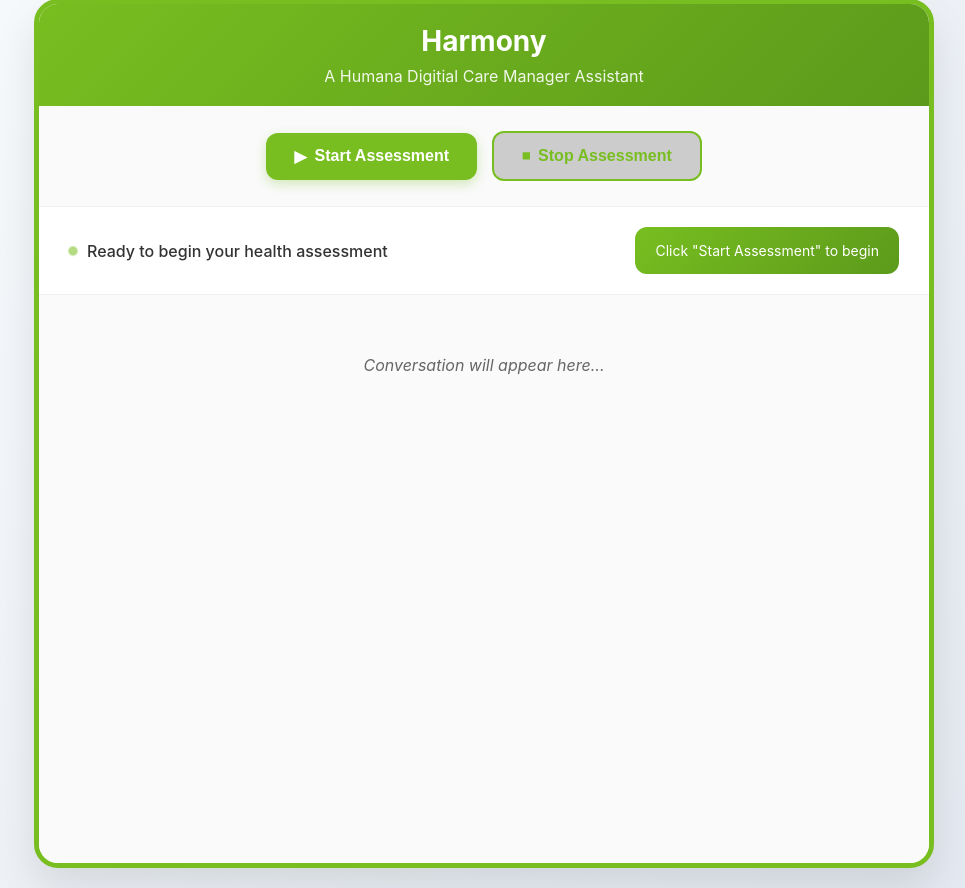
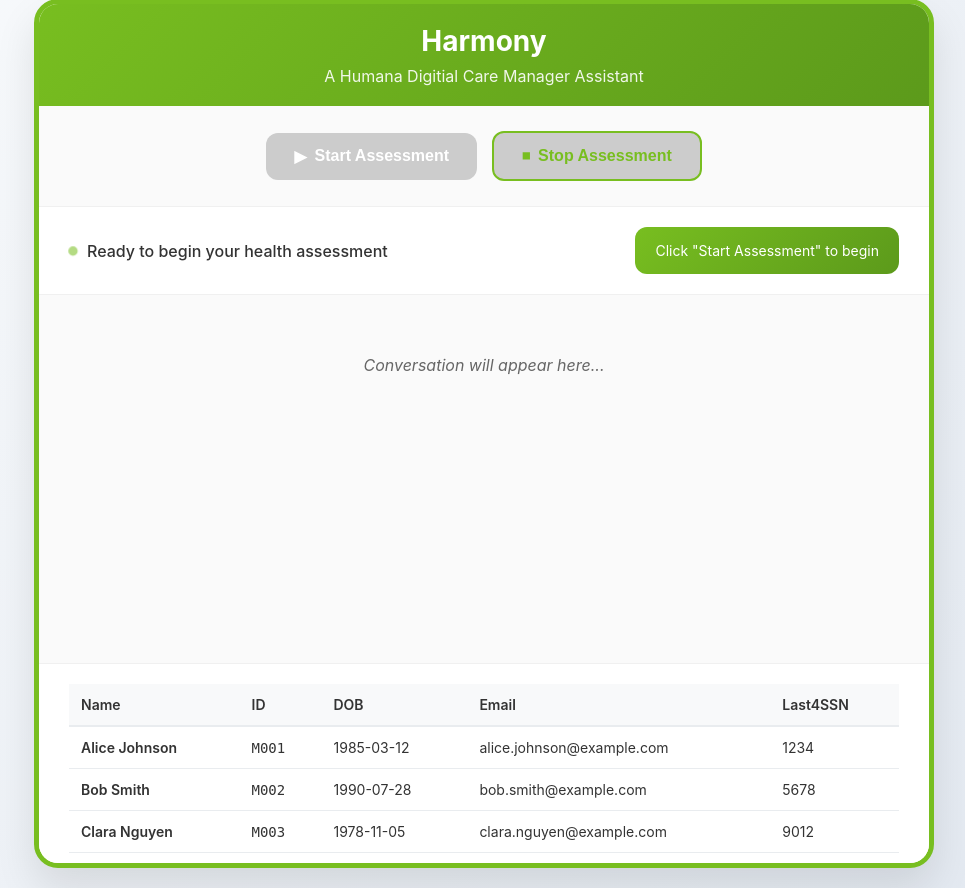
Before and after one commit to Jils-Patel/Speech, a Flask app: page / in a window 1280 px wide. Shown: the part 21-909 px from the top of the page, without its empty margins (156-1121 px from the left). Run offline with Flask 2, Linux system fonts and the light colour scheme; some libraries are stand-ins or nearby versions.

Commit message:
added member info

```diff
--- /dev/null
+++ b/members.json
@@ -0,0 +1,42 @@
+[
+    {
+      "member_id": "M001",
+      "first_name": "Alice",
+      "last_name": "Johnson",
+      "DOB": "1985-03-12",
+      "email": "alice.johnson@example.com",
+      "last4ssn": "1234"
+    },
+    {
+      "member_id": "M002",
+      "first_name": "Bob",
+      "last_name": "Smith",
+      "DOB": "1990-07-28",
+      "email": "bob.smith@example.com",
+      "last4ssn": "5678"
+    },
+    {
+      "member_id": "M003",
+      "first_name": "Clara",
+      "last_name": "Nguyen",
+      "DOB": "1978-11-05",
+      "email": "clara.nguyen@example.com",
+      "last4ssn": "9012"
+    },
+    {
+      "member_id": "M004",
+      "first_name": "David",
+      "last_name": "Lee",
+      "DOB": "1995-02-18",
+      "email": "david.lee@example.com",
+      "last4ssn": "3456"
+    },
+    {
+      "member_id": "M005",
+      "first_name": "Eva",
+      "last_name": "Martinez",
+      "DOB": "1982-09-23",
+      "email": "eva.martinez@example.com",
+      "last4ssn": "7890"
+    }
+  ]
--- a/templates/index_cloud.html
+++ b/templates/index_cloud.html
@@ -302,6 +302,94 @@
             30% { transform: translateY(-10px); }
         }
 
+        .member-selection {
+            padding: 20px 30px;
+            background: white;
+            border-top: 1px solid #f0f0f0;
+            max-height: 200px;
+            overflow-y: auto;
+        }
+
+        .member-selection h3 {
+            margin: 0 0 15px 0;
+            color: #333;
+            font-size: 18px;
+            font-weight: 600;
+        }
+
+        .members-table {
+            width: 100%;
+            border-collapse: collapse;
+            margin-bottom: 15px;
+        }
+
+        .members-table th {
+            background: #f8f9fa;
+            padding: 12px;
+            text-align: left;
+            font-weight: 600;
+            color: #333;
+            border-bottom: 2px solid #e9ecef;
+            font-size: 14px;
+        }
+
+        .member-row {
+            cursor: pointer;
+            transition: all 0.2s ease;
+            border-bottom: 1px solid #e9ecef;
+        }
+
+        .member-row:hover {
+            background: #f0f8e8;
+        }
+
+        .member-row.selected {
+            background: #e8f5e8;
+            border-left: 4px solid #78BE20;
+        }
+
+        .member-row td {
+            padding: 12px;
+            font-size: 14px;
+            color: #333;
+        }
+
+        .member-name-cell {
+            font-weight: 600;
+            color: #333;
+        }
+
+        .member-id-cell {
+            color: #666;
+            font-family: monospace;
+        }
+
+        .member-dob-cell {
+            color: #888;
+        }
+
+        .member-email-cell {
+            color: #888;
+        }
+
+        .member-ssn-cell {
+            color: #888;
+        }
+
+        .selected-member-info {
+            background: #e8f5e8;
+            border: 1px solid #78BE20;
+            border-radius: 8px;
+            padding: 12px;
+            margin-top: 15px;
+            display: none;
+            font-size: 14px;
+        }
+
+        .selected-member-info.show {
+            display: block;
+        }
+
         /* Responsive design */
         @media (max-width: 768px) {
             body {
@@ -351,7 +439,7 @@
         </div>
 
         <div class="controls">
-            <button id="startBtn" class="btn" onclick="startConversation()">
+            <button id="startBtn" class="btn" onclick="startConversation()" disabled>
                 <span>▶</span> Start Assessment
             </button>
             <button id="stopBtn" class="btn btn-secondary" onclick="stopConversation()" disabled>
@@ -361,7 +449,6 @@
                 <span>📥</span> Download Transcript
             </button>
         </div>
-
         <div class="status-bar">
             <div id="status" class="status ready">
                 <div class="status-indicator"></div>
@@ -377,13 +464,34 @@
             Please allow microphone access to continue.
         </div>
 
-        <div id="error" class="error"></div>
-
         <div class="conversation-area" id="conversationArea">
             <div class="empty-state">
                 Conversation will appear here...<br>
             </div>
         </div>
+
+        <div class="member-selection">
+            <table class="members-table" id="membersTable">
+                <thead>
+                    <tr>
+                        <th>Name</th>
+                        <th>ID</th>
+                        <th>DOB</th>
+                        <th>Email</th>
+                        <th>Last4SSN</th>
+                    </tr>
+                </thead>
+                <tbody id="membersTableBody">
+                    <!-- Members will be loaded here -->
+                </tbody>
+            </table>
+            <div class="selected-member-info" id="selectedMemberInfo">
+                <strong>Selected Member:</strong> <span id="selectedMemberName"></span>
+                <br><small>Member ID: <span id="selectedMemberId"></span></small>
+            </div>
+        </div>
+
+        <div id="error" class="error"></div>
     </div>
 
     <script>
@@ -396,6 +504,8 @@
         let currentAudio = null;
         let conversationTranscript = [];
         let messageCount = 0;
+        let selectedMember = null;
+        let membersData = [];
 
         // Initialize Socket.IO connection
         function initializeSocket() {
@@ -498,6 +608,11 @@
                     stopListening();
                 }
             });
+
+            socket.on('member_selected', function(data) {
+                console.log('Member selected on server:', data.member);
+                updateStatus(data.message, 'ready');
+            });
         }
 
         // Initialize microphone access
@@ -528,6 +643,12 @@
 
         // Start conversation
         async function startConversation() {
+            // Check if member is selected
+            if (!selectedMember) {
+                showError('Please select a member before starting the assessment.');
+                return;
+            }
+
             if (!socket) {
                 initializeSocket();
                 await new Promise(resolve => setTimeout(resolve, 1000));
@@ -833,6 +954,7 @@
         // Initialize when page loads
         document.addEventListener('DOMContentLoaded', function() {
             initializeSocket();
+            loadMembers();
         });
 
         // Cleanup on page unload
@@ -844,6 +966,66 @@
                 socket.disconnect();
             }
         });
+
+        // Load members on page load
+        async function loadMembers() {
+            try {
+                const response = await fetch('/api/members');
+                membersData = await response.json();
+                displayMembers();
+            } catch (error) {
+                console.error('Error loading members:', error);
+                showError('Failed to load member list');
+            }
+        }
+
+        // Display members in the table
+        function displayMembers() {
+            const membersTableBody = document.getElementById('membersTableBody');
+            membersTableBody.innerHTML = '';
+
+            membersData.forEach(member => {
+                const memberRow = document.createElement('tr');
+                memberRow.className = 'member-row';
+                memberRow.onclick = () => selectMember(member);
+
+                memberRow.innerHTML = `
+                    <td class="member-name-cell">${member.first_name} ${member.last_name}</td>
+                    <td class="member-id-cell">${member.member_id}</td>
+                    <td class="member-dob-cell">${member.DOB}</td>
+                    <td class="member-email-cell">${member.email}</td>
+                    <td class="member-ssn-cell">${member.last4ssn}</td>
+                `;
+
+                membersTableBody.appendChild(memberRow);
+            });
+        }
+
+        // Select a member
+        function selectMember(member) {
+            selectedMember = member;
+
+            // Update UI
+            document.querySelectorAll('.member-row').forEach(row => {
+                row.classList.remove('selected');
+            });
+            event.target.closest('.member-row').classList.add('selected');
+
+            // Show selected member info
+            document.getElementById('selectedMemberName').textContent = `${member.first_name} ${member.last_name}`;
+            document.getElementById('selectedMemberId').textContent = member.member_id;
+            document.getElementById('selectedMemberInfo').classList.add('show');
+
+            // Enable start button
+            document.getElementById('startBtn').disabled = false;
+
+            // Send selection to server
+            if (socket) {
+                socket.emit('select_member', { member_id: member.member_id });
+            }
+
+            updateStatus(`Member selected: ${member.first_name} ${member.last_name}`, 'ready');
+        }
     </script>
 </body>
 </html>
```
Also changed, not shown: app_cloud.py (+73 -3 lines), 1 other file.
